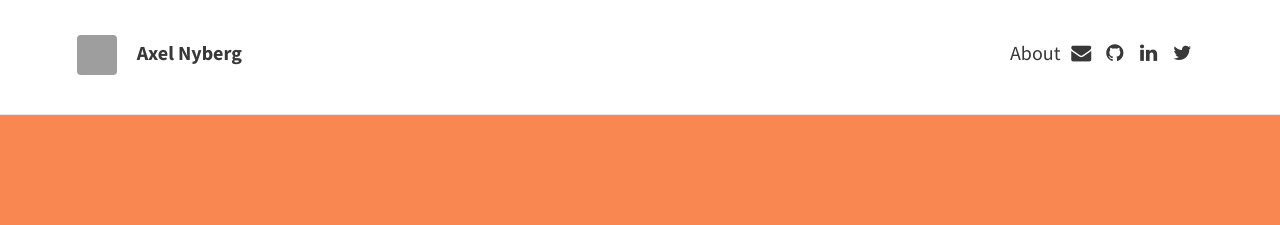
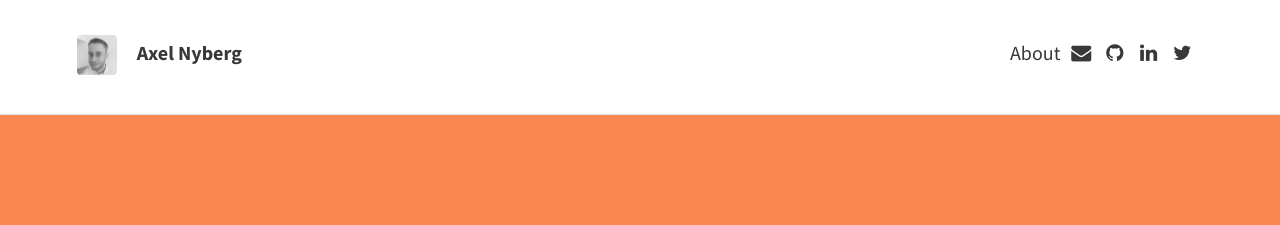
Before and after one commit to axelnyberg/axelnyberg.github.io, a Jekyll site: the page built from index.html, in a window 1280 px wide. Shown: the top 225 px of the page. Built offline with Jekyll 4.4.1, drawn with Linux system fonts in a browser that asks for light colours; nearby versions of some CDN libraries; the list of posts is cut into pages by our own code.

Commit message:
Update _config.yml

```diff
--- a/_config.yml
+++ b/_config.yml
@@ -6,7 +6,7 @@ url: "http://example.com" # the base hostname & protocol for your site
 theme:
   # Meta
   title: Axel Nyberg
-  avatar: "https://media.licdn.com/mpr/mpr/shrinknp_400_400/AAEAAQAAAAAAAAioAAAAJDNjMDE2ZjE0LTNhY2MtNDRkMC1hZmYyLTQ5ODY5NWMxMDYwZg.jpg"
+  avatar: "axel.jpg"
   gravatar: # Email MD5 hash
   description: "This Website includes a blog and my portfolio." # used by search engines
 
```
